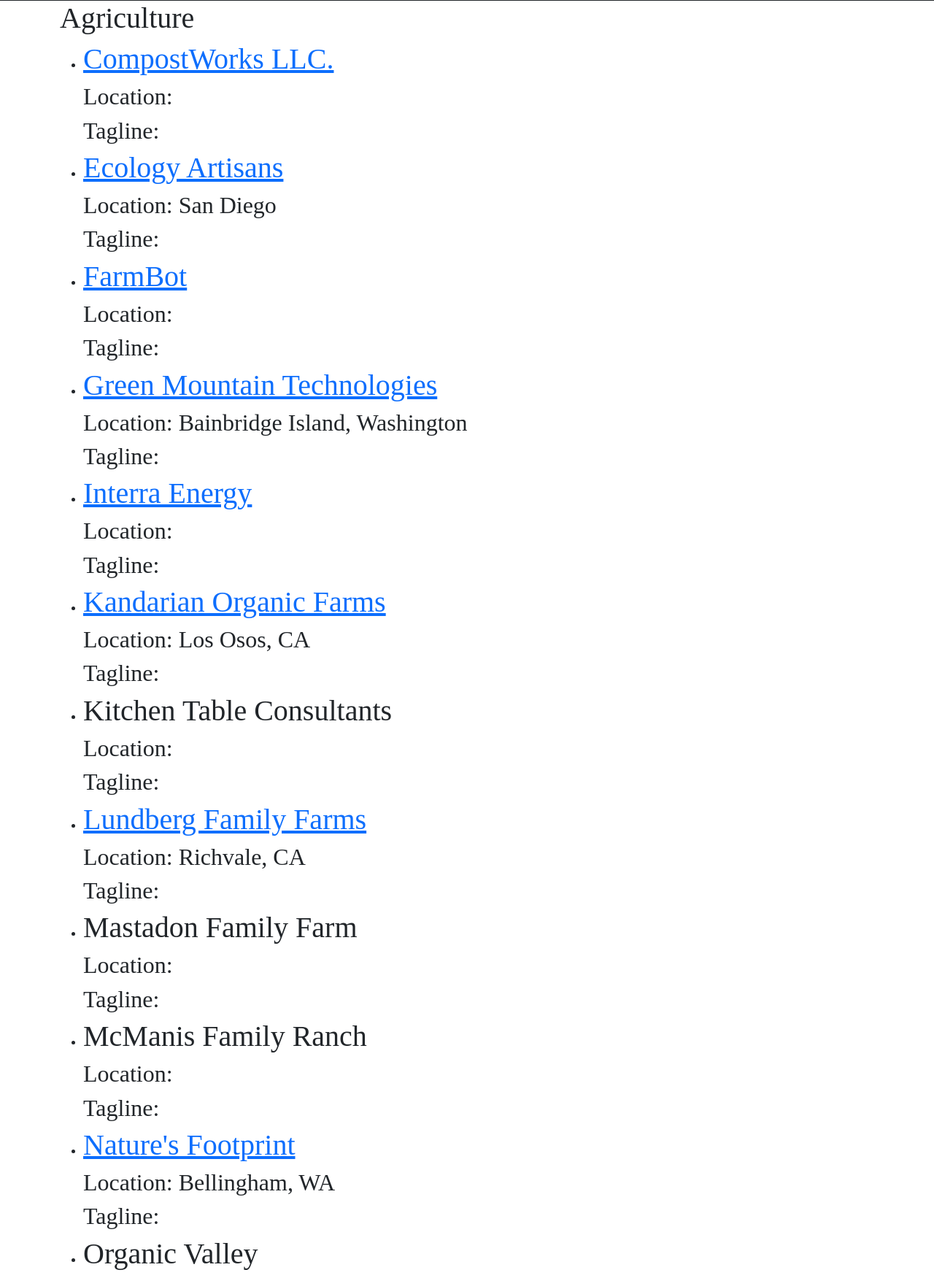
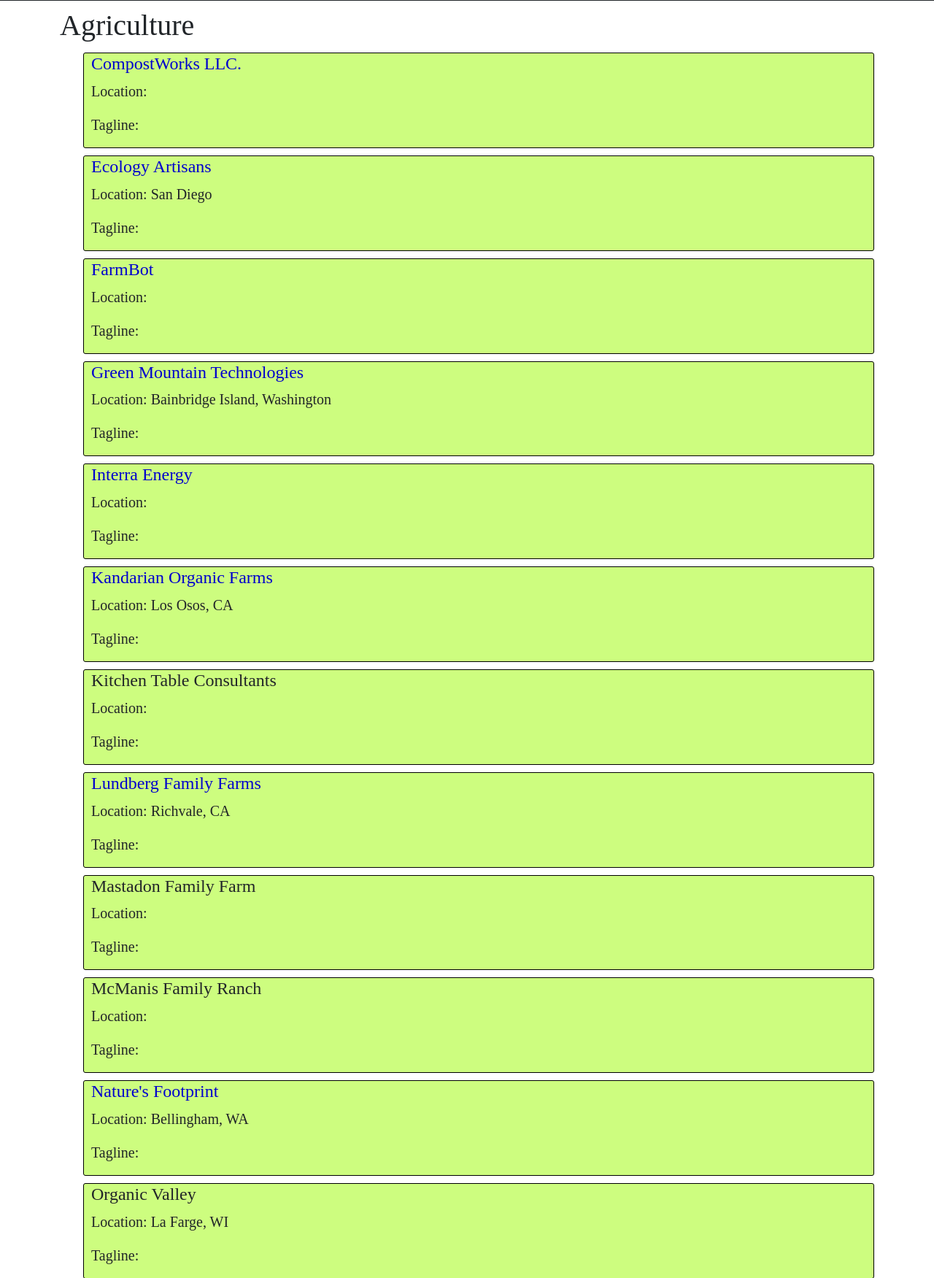
Before and after one commit to PaulB-GreenRiv/teamf5, a PHP site: page /GroupProjectTest/category.php in a window 1280 px wide. Shown: the part 386-2137 px from the top of the page at 73% size. Run offline with PHP 8.4, Linux system fonts and the light colour scheme.

Commit message:
Add files via upload

```diff
--- a/GroupProjectTest/category.php
+++ b/GroupProjectTest/category.php
@@ -19,99 +19,99 @@
             <h1>Agriculture</h1>
             <ul>
                 <li>
-                    <h1><a href="https://compostwerks.com/contact-us" target="_blank">CompostWorks LLC.</a></h1>
-                    <h2>Location:</h2>
-                    <h2>Tagline:</h2>
+                    <h4><a href="https://compostwerks.com/contact-us" target="_blank">CompostWorks LLC.</a></h4>
+                    <p>Location:</p>
+                    <p>Tagline:</p>
                 </li>
                 <li>
-                    <h1><a href="https://ecologyartisans.com" target="_blank">Ecology Artisans</a></h1>
-                    <h2>Location: San Diego</h2>
-                    <h2>Tagline:</h2>
+                    <h4><a href="https://ecologyartisans.com" target="_blank">Ecology Artisans</a></h4>
+                    <p>Location: San Diego</p>
+                    <p>Tagline:</p>
                 </li>
                 <li>
-                    <h1><a href="https://farmbot.io" target="_blank">FarmBot</a></h1>
-                    <h2>Location:</h2>
-                    <h2>Tagline:</h2>
+                    <h4><a href="https://farmbot.io" target="_blank">FarmBot</a></h4>
+                    <p>Location:</p>
+                    <p>Tagline:</p>
                 </li>
                 <li>
-                    <h1><a href="http://compostingtechnology.com/" target="_blank">Green Mountain Technologies</a></h1>
-                    <h2>Location: Bainbridge Island, Washington</h2>
-                    <h2>Tagline:</h2>
+                    <h4><a href="http://compostingtechnology.com/" target="_blank">Green Mountain Technologies</a></h4>
+                    <p>Location: Bainbridge Island, Washington</p>
+                    <p>Tagline:</p>
                 </li>
                 <li>
-                    <h1><a href="http://interraenergy.us" target="_blank">Interra Energy</a></h1>
-                    <h2>Location:</h2>
-                    <h2>Tagline:</h2>
+                    <h4><a href="http://interraenergy.us" target="_blank">Interra Energy</a></h4>
+                    <p>Location:</p>
+                    <p>Tagline:</p>
                 </li>
                 <li>
-                    <h1><a href="https://www.kandarianorganicfarms.com" target="_blank">Kandarian Organic Farms</a></h1>
-                    <h2>Location: Los Osos, CA</h2>
-                    <h2>Tagline:</h2>
+                    <h4><a href="https://www.kandarianorganicfarms.com" target="_blank">Kandarian Organic Farms</a></h4>
+                    <p>Location: Los Osos, CA</p>
+                    <p>Tagline:</p>
                 </li>
                 <li>
-                    <h1><a>Kitchen Table Consultants</a></h1>
-                    <h2>Location:</h2>
-                    <h2>Tagline:</h2>
+                    <h4><a>Kitchen Table Consultants</a></h4>
+                    <p>Location:</p>
+                    <p>Tagline:</p>
                 </li>
                 <li>
-                    <h1><a href="http://www.lundberg.com" target="_blank">Lundberg Family Farms</a></h1>
-                    <h2>Location: Richvale, CA</h2>
-                    <h2>Tagline:</h2>
+                    <h4><a href="http://www.lundberg.com" target="_blank">Lundberg Family Farms</a></h4>
+                    <p>Location: Richvale, CA</p>
+                    <p>Tagline:</p>
                 </li>
                 <li>
-                    <h1><a>Mastadon Family Farm</a></h1>
-                    <h2>Location:</h2>
-                    <h2>Tagline:</h2>
+                    <h4><a>Mastadon Family Farm</a></h4>
+                    <p>Location:</p>
+                    <p>Tagline:</p>
                 </li>
                 <li>
-                    <h1><a>McManis Family Ranch</a></h1>
-                    <h2>Location:</h2>
-                    <h2>Tagline:</h2>
+                    <h4><a>McManis Family Ranch</a></h4>
+                    <p>Location:</p>
+                    <p>Tagline:</p>
                 </li>
                 <li>
-                    <h1><a href="https://naturesfootprint.com" target="_blank">Nature's Footprint</a></h1>
-                    <h2>Location: Bellingham, WA</h2>
-                    <h2>Tagline:</h2>
+                    <h4><a href="https://naturesfootprint.com" target="_blank">Nature's Footprint</a></h4>
+                    <p>Location: Bellingham, WA</p>
+                    <p>Tagline:</p>
                 </li>
                 <li>
-                    <h1><a>Organic Valley</a></h1>
-                    <h2>Location: La Farge, WI</h2>
-                    <h2>Tagline:</h2>
+                    <h4><a>Organic Valley</a></h4>
+                    <p>Location: La Farge, WI</p>
+                    <p>Tagline:</p>
                 </li>
                 <li>
-                    <h1><a>Pharmersea</a></h1>
-                    <h2>Location: Santa Barbara</h2>
-                    <h2>Tagline:</h2>
+                    <h4><a>Pharmersea</a></h4>
+                    <p>Location: Santa Barbara</p>
+                    <p>Tagline:</p>
                 </li>
                 <li>
-                    <h1><a>San Diego Seed Company</a></h1>
-                    <h2>Location:</h2>
-                    <h2>Tagline:</h2>
+                    <h4><a>San Diego Seed Company</a></h4>
+                    <p>Location:</p>
+                    <p>Tagline:</p>
                 </li>
                 <li>
-                    <h1><a>Spiked Soil</a></h1>
-                    <h2>Location:</h2>
-                    <h2>Tagline:</h2>
+                    <h4><a>Spiked Soil</a></h4>
+                    <p>Location:</p>
+                    <p>Tagline:</p>
                 </li>
                 <li>
-                    <h1><a>Tablas Creek</a></h1>
-                    <h2>Location:</h2>
-                    <h2>Tagline:</h2>
+                    <h4><a>Tablas Creek</a></h4>
+                    <p>Location:</p>
+                    <p>Tagline:</p>
                 </li>
                 <li>
-                    <h1><a href="https://unclejimswormfarm.com/" target="_blank">Uncle Jim's Worm Farm</a></h1>
-                    <h2>Location:</h2>
-                    <h2>Tagline:</h2>
+                    <h4><a href="https://unclejimswormfarm.com/" target="_blank">Uncle Jim's Worm Farm</a></h4>
+                    <p>Location:</p>
+                    <p>Tagline:</p>
                 </li>
                 <li>
-                    <h1><a>Upcyle and Company</a></h1>
-                    <h2>Location: San Diego</h2>
-                    <h2>Tagline:</h2>
+                    <h4><a>Upcyle and Company</a></h4>
+                    <p>Location: San Diego</p>
+                    <p>Tagline:</p>
                 </li>
                 <li>
-                    <h1><a href="https://www.vitalchoice.com/" target="_blank">Vital Choice</a></h1>
-                    <h2>Location: Bellingham, WA</h2>
-                    <h2>Tagline:</h2>
+                    <h4><a href="https://www.vitalchoice.com/" target="_blank">Vital Choice</a></h4>
+                    <p>Location: Bellingham, WA</p>
+                    <p>Tagline:</p>
                 </li>
             </ul>
         </div>
--- a/GroupProjectTest/form.php
+++ b/GroupProjectTest/form.php
@@ -9,7 +9,7 @@
 <body>
 <!--Include Header.html-->
 <?php
-  include('includes/header.html') ;
+  include('includes/header.html');
 ?>
 
 <br>
@@ -170,6 +170,7 @@
                     <option value="West Virginia">West Virginia</option>
                     <option value="Wisconsin">Wisconsin</option>
                     <option value="Wyoming">Wyoming</option>
+                    <option value="Other">Not from America</option>
                 </select>
                 <span class="err" id="err-state">Please enter a state</span>
             </div>
--- a/GroupProjectTest/includes/header.html
+++ b/GroupProjectTest/includes/header.html
@@ -30,13 +30,13 @@
                 <a class="nav-link" href="pages/about.php">About</a>
             </li>
             <li class="nav-item">
-                <a class="nav-link" href="pages/about.php">Join Catalog</a>
+                <a class="nav-link" href="form.php">Join Catalog</a>
             </li>
             <li class="nav-item">
-                <a class="nav-link" href="pages/about.php">View Catalog</a>
+                <a class="nav-link" href="category.php">View Catalog</a>
             </li>
             <li class="nav-item">
-                <a class="nav-link" href="pages/contact.php">Contact Us</a>
+                <a class="nav-link" href="contact.php">Contact Us</a>
             </li>
         </ul>
         <form class="form-inline my-2 my-lg-0">
--- a/GroupProjectTest/styles/styles.css
+++ b/GroupProjectTest/styles/styles.css
@@ -66,10 +66,14 @@ div {
 }
 
 /*Index*/
+#whatIs p {
+    font-size: 24px;
+    text-align: center;
+}
+
 #categoryList li {
     list-style-type: none;
     clear: left;
-
 }
 
 #categoryList li img, #categoryList li h2 {
@@ -77,10 +81,65 @@ div {
     font-size: 20px;
 }
 
+#categoryList a:link, #categoryList a:visited {
+    text-decoration: none;
+    color: forestgreen;
+}
+
+#categoryList a:hover {
+    text-decoration: underline;
+    color: darkgreen;
+}
+
+#categoryList p {
+    font-size: 30px;
+}
+
+#categoryList .col {
+    min-width: 240px;
+    color: black;
+}
+
+/*Categories*/
+#catAgriculture h1 {
+    padding-top: 10px;
+    padding-bottom: 5px;
+}
+
+#catAgriculture ul li {
+    border-style: solid;
+    border-width: 1px;
+    border-color: black;
+    border-radius: 3px;
+    background-color: white;
+    list-style-type: none;
+    padding-left: 10px;
+    margin-bottom: 10px;
+    background-color: rgba(156, 252, 0, 0.5);
+}
+
+#catAgriculture p {
+    font-size: 20px;
+}
+
+#catAgriculture a:link, #catAgriculture a:visited {
+    text-decoration: none;
+    color: mediumblue;
+}
+
+#catAgriculture a:hover {
+    text-decoration: underline;
+    color: darkblue;
+}
+
 /*Form*/
-#aboutText {
+#orgForm {
+    background-color: #cccccf;
+}
+
+#aboutText p {
     text-align: center;
-    font-size: 16px;
+    font-size: 24px;
 }
 
 .err {
@@ -110,12 +169,15 @@ form#orgForm {
     */
     color: black;
     overflow: auto;
-
 }
 
 form#orgForm .row {
     background-color: rgba(156, 252, 252, 0.3);
     padding-bottom: 10px;
+}
+
+#orgForm .col {
+    min-width: 240px;
 }
 
 fieldset {
```
Also changed, not shown: GroupProjectTest/index.php (+42 -2 lines).
